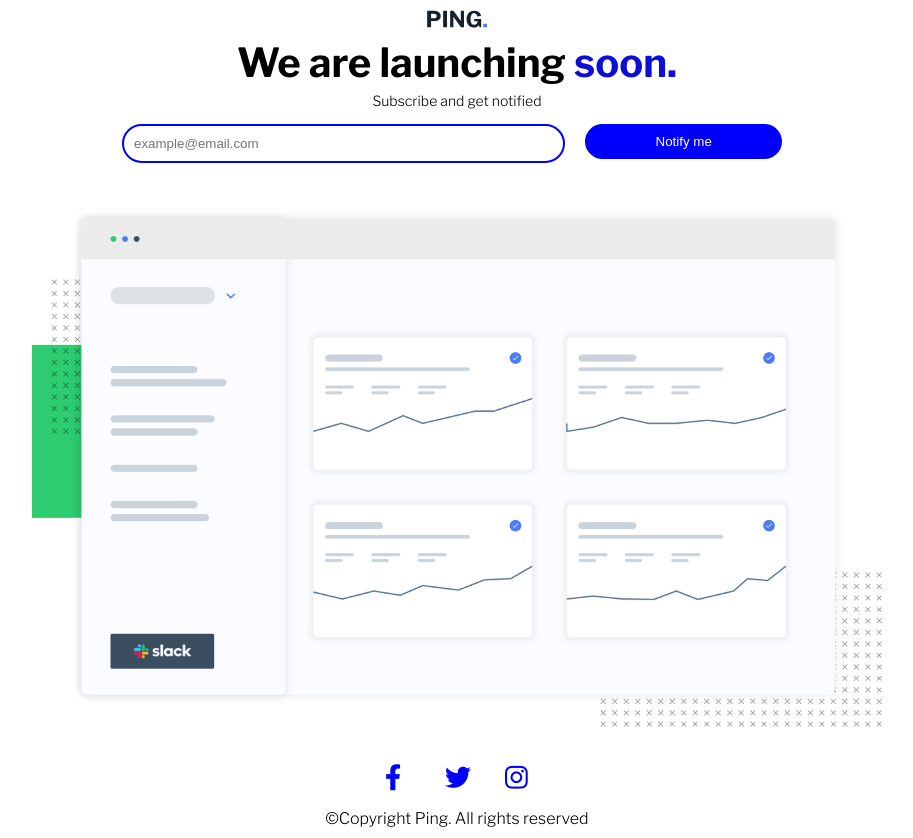
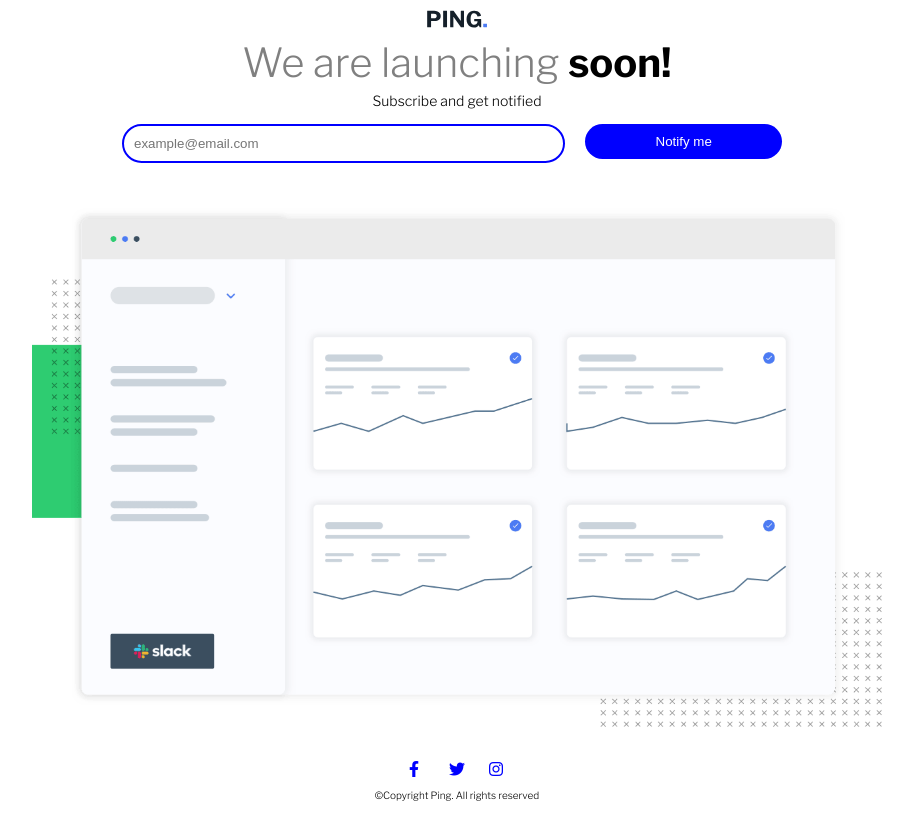
Before and after one commit to Frimpong04/Ping-coming-soon-page, a plain HTML site: page index.html in a window 1280 px wide. Shown: the whole page, without its empty margins (183-1096 px from the left). After the commit the page ends 811 px from the top, so only its background shows below. Drawn offline with nearby package versions, Linux system fonts and the light colour scheme.

Commit message:
add h1 style changes

```diff
--- a/index.html
+++ b/index.html
@@ -20,7 +20,7 @@
             <img  src="./images/logo.svg" alt="" class="logo"/>
         </div>
 
-        <h1>We are launching <span>soon.</span></h1>
+        <h1>We are launching <span>soon!</span></h1>
         <p class="subscribe-message">Subscribe and get notified</p>
 
         <form>
--- a/style.css
+++ b/style.css
@@ -34,11 +34,13 @@ main {
 h1 {
     text-align: center;
     font-size:4rem;
-
+    font-weight:300;
+    color: gray;
 }
 
 h1 span {
-    color: rgb(14, 14, 214);
+    font-weight:700;
+    color:black;
 }
 
 .subscribe-message {
@@ -79,6 +81,11 @@ input {
     border:none;
     color: white;
 }
+
+.submit-button:hover {
+    cursor: pointer;
+    box-shadow:0px 3px 20px rgb(82, 143, 234);
+}
 /* main image styles */
 .main-image-container {
     width: 100%;
@@ -102,10 +109,10 @@ input {
 }
 
 .fa-brands {
-    width:5rem;
-    height: 5rem;
-    padding:1rem 1.3rem;
-    font-size:2.6rem;
+    width: 3rem;
+    height: 3rem;
+    padding:0.7rem;
+    font-size:1.6rem;
     /* border:1px solid gold; */
     border-radius: 50%;
     /* background-color: gray; */
@@ -116,10 +123,11 @@ input {
 .fa-brands:hover {
     color:white;
     background-color: blue;
+    cursor: pointer;
 }
 .copyright-paragraph {
     text-align:center;
-    font-size:1.6rem;
+    font-size:1rem;
     padding:0rem 1rem 1rem;
 }
 
```
